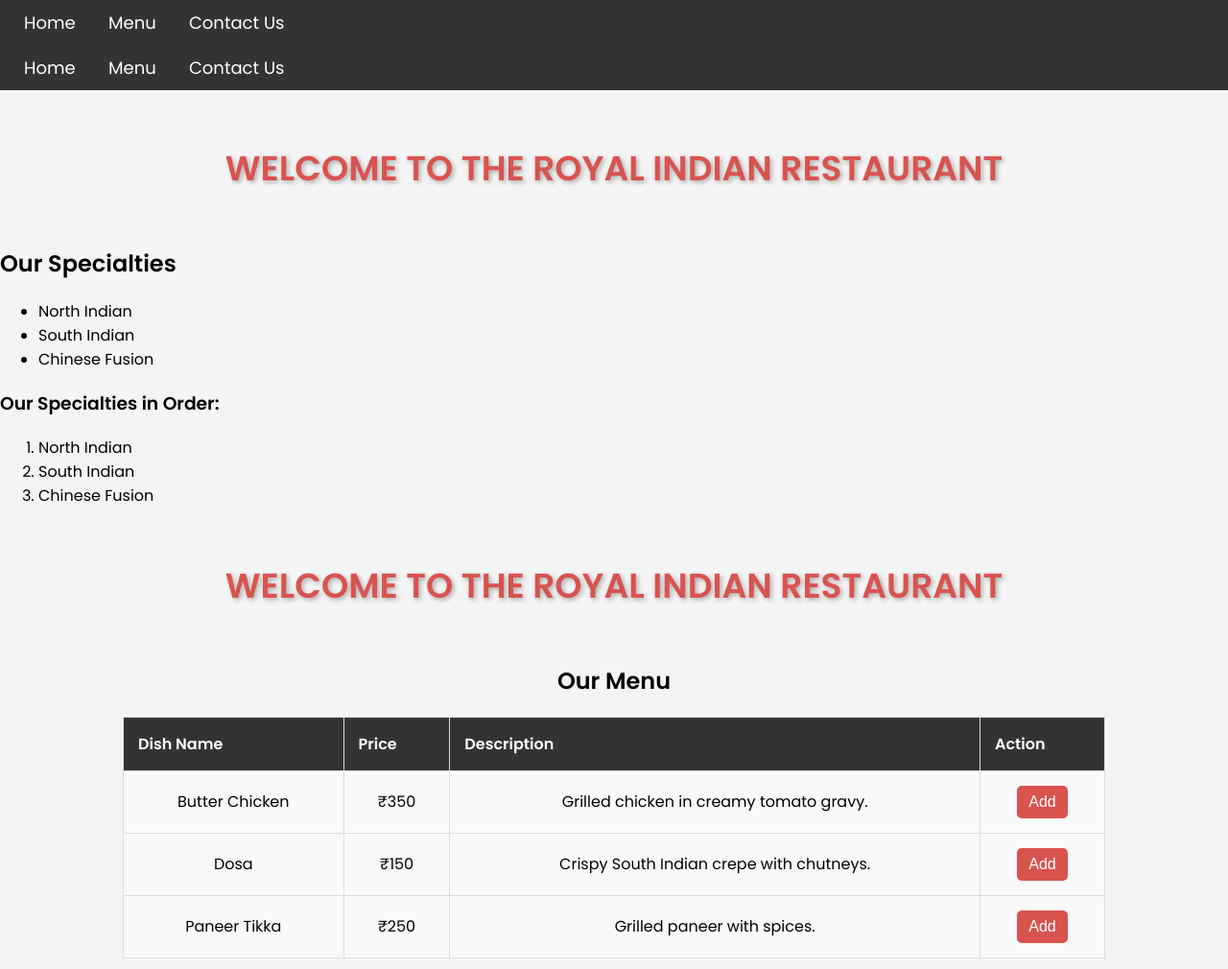
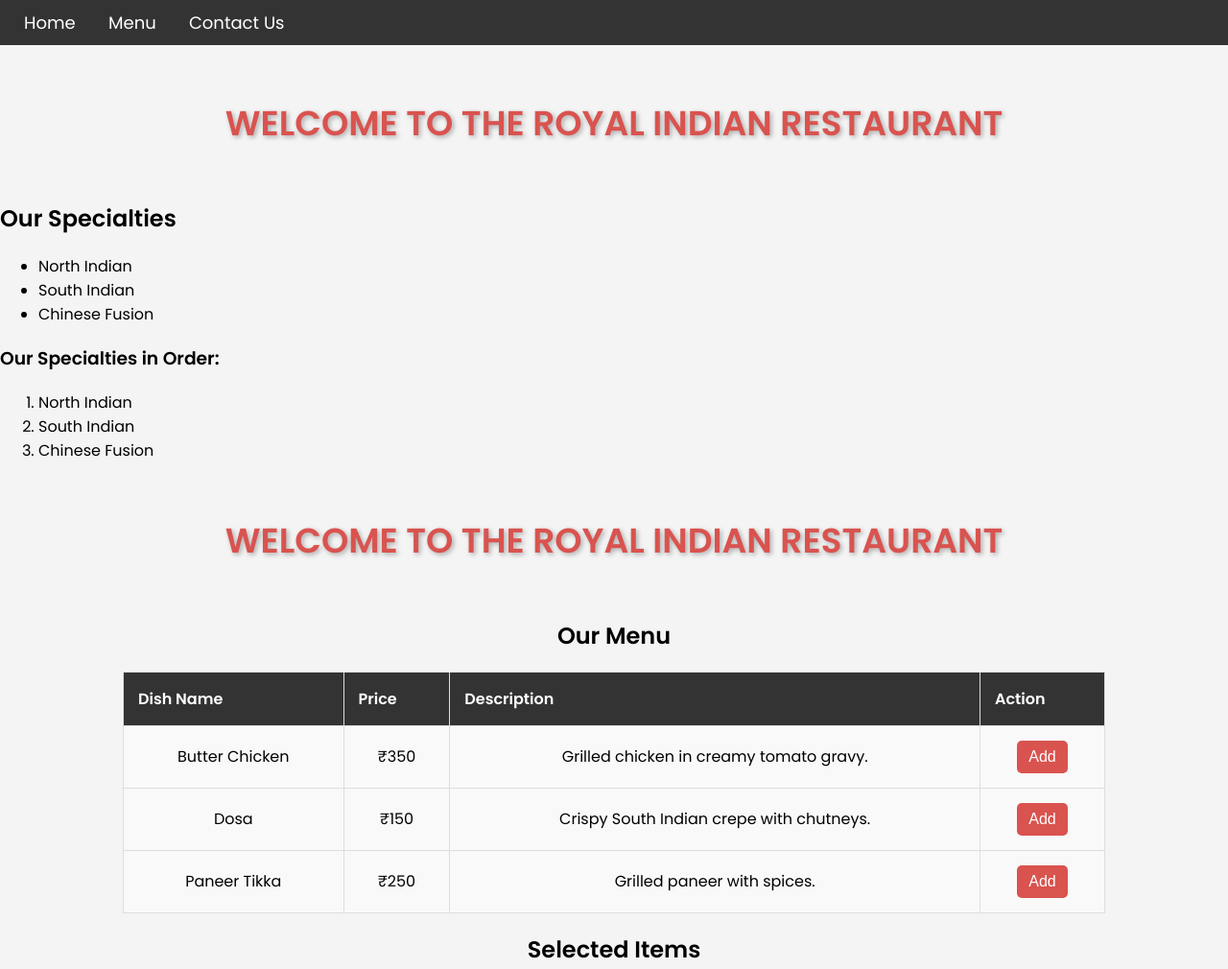
Before and after one commit to mathians/FEWD-, a plain HTML site: page rest.html in a window 1280 px wide. Shown: the top 1010 px of the page at 96% size. Drawn offline with Linux system fonts and the light colour scheme.

Commit message:
Update rest.html

```diff
--- a/rest.html
+++ b/rest.html
@@ -108,11 +108,6 @@
   </nav>
 
 
-  <nav>
-    <a href="#home">Home</a>
-    <a href="#menu">Menu</a>
-    <a href="#contact">Contact Us</a>
-</nav>
 
 <h1 id="main-heading">Welcome to The Royal Indian Restaurant</h1>
 
```
